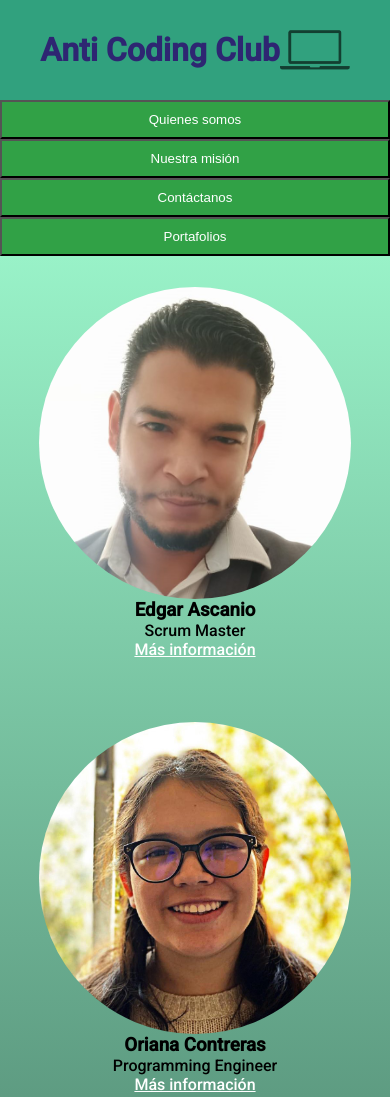
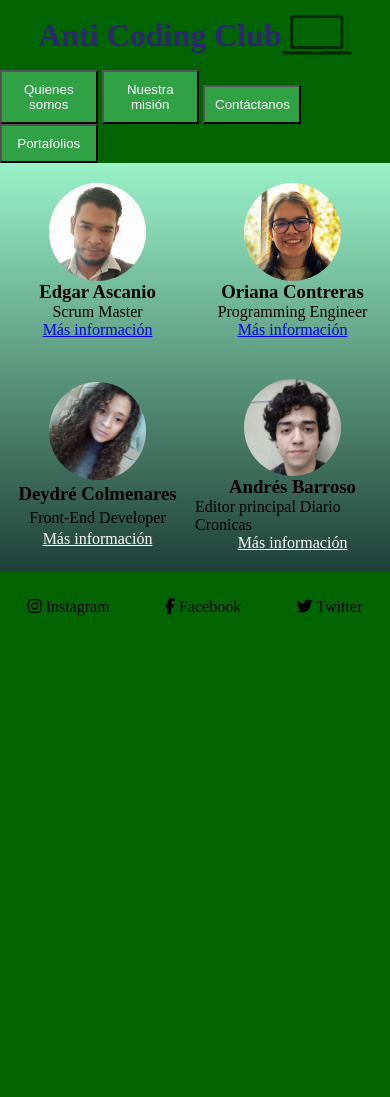
Before and after one commit to OrianaContreras/landingPageGrupo2, a plain HTML site: page index.html in a window 390 px wide. Shown: the top 1097 px of the page. After the commit the page ends 844 px from the top, so only its background shows below. Drawn offline with Linux system fonts and the light colour scheme.

Commit message:
Ingreso de metodología BEM (#1)
* Ultima actualización responsiva

* Actualización de readme

* Se agregó el portafolio de Oriana

* Cambios de incorporación de enlaces

Se incorporó enlace de portafolio de Edgar Ascanio, , descripciones de todas las fotos enlazadas y target="_blank" a cada una de ellas

* Actualizacion

Se agregan indicaciones para la evaluación

* agrega link de proyecto duby

* Se agrega a Duby al readme

* Metodo BEM

* Actualizacion

Se completacion de classes BEM en HTML

* Ahora si se agrego el archivo bem

* Cambios en BEM.css

Ultimos cambios

* Corrección solicitada

Corregido

Co-authored-by: Oriana Contreras <67810625+OrianaContreras@users.noreply.github.com>
Co-authored-by: Duby23 <80919553+Duby23@users.noreply.github.com>
Co-authored-by: AngelBarroso <60983821+AngelBarroso@users.noreply.github.com>

```diff
--- a/index.html
+++ b/index.html
@@ -5,55 +5,63 @@
     <meta http-equiv="X-UA-Compatible" content="IE=edge">
     <meta name="viewport" content="width=device-width, initial-scale=1.0">
     <title>Document</title>
-    <link rel="stylesheet" href="styles/main.css">
+    <link rel="stylesheet" href="styles/bem.css">
     <script src="https://kit.fontawesome.com/2c36e9b7b1.js"></script>
 </head>
 <body>
-    <header>
-        <h1>Anti Coding Club</h1>
-        <img src="assets/img/Computer-256.png" alt="" width="70">
+    <header class="header">
+        <h1 class="header__h1">Anti Coding Club</h1>
+        <img class="header__h1__img" src="assets/img/Computer-256.png" alt="silueta de computador" width="70">
     </header>
-    <nav>
-        <button>Quienes somos</button>
-        <button>Nuestra misión</button>
-        <button>Contáctanos</button>
-        <button>Portafolios</button>
+    <nav class="nav">
+        <button class="nav__button">Quienes somos</button>
+        <button class="nav__button">Nuestra misión</button>
+        <button class="nav__button">Contáctanos</button>
+        <button class="nav__button nav__button--colorgreen">Portafolios</button>
     </nav>
     <main>
-        <section>
-            <div class="profilepic">
-                <img src="assets/img/edgar2.jpg" alt="">
+        <section class="section">
+            <div class="section__div">
+                <img class="section__div__img" src="assets/img/edgar2.jpg" alt="Foto de Edgar Ascanio">
                 <h3>Edgar Ascanio</h3>
                 <p>Scrum Master</p>
-                <a href="">Más información</a>
+                <a href="https://edgarascanio.github.io/Mi-Portafolio/" target="_blank">Más información</a>
             </div>
-            <div class="profilepic">
-                <img src="assets/img/oriana2.jpg" alt="">
+            <div class="section__div">
+                <img class="section__div__img" src="assets/img/oriana2.jpg" alt="Foto de Oriana Contreras">
                 <h3>Oriana Contreras</h3>
                 <p>Programming Engineer</p>
-                <a href="">Más información</a>
+                <a href="https://orianacontreras.github.io/Portafolio/" target="_blank">Más información</a>
             </div>
         </section>
-        <section>
-            <div class="profilepic">
-                <img src="assets/img/deydre2.jpg" alt="">
-                <h3>Deydré Colmenares</h3>
-                <p>Front-End Developer</p>
-                <a href="">Más información</a>
+        <section class="section">
+            <div class="section__div">
+                <img class="section__div__img" src="assets/img/deydre2.jpg" alt="Foto de Deydré Colmenares">
+                <h3 class="section__div__h3">Deydré Colmenares</h3>
+                <p class="section__div__p">Front-End Developer</p>
+                <a class="section__div__a" href="https://duby23.github.io/DubyLandingPage/" target="_blank">Más información</a>
             </div>
-            <div class="profilepic">
-                <img src="assets/img/andres2.jpg" alt="">
-                <h3>Andrés Barroso</h3>
-                <p>Editor principal Diario Cronicas</p>
-                <a href="https://cronicas-368a6.web.app/">Más información</a>
+            <div class="section__div">
+                <img class="section__div__img" src="assets/img/andres2.jpg" alt="Foto de Andrés Barroso">
+                <h3 class="section__div__h3">Andrés Barroso</h3>
+                <p class="section__div__p">Editor principal Diario Cronicas</p>
+                <a class="section__div__a" href="https://cronicas-368a6.web.app/" target="_blank">Más información</a>
             </div>
         </section>
     </main>
     <footer>
-        <ul class=rrss>
-            <li><i class="fab fa-instagram"></i><span class="rs">Instagram</span></li>
-            <li><i class="fab fa-facebook-f"></i><span class="rs">Facebook</span></li>
-            <li><i class="fab fa-twitter"></i><span class="rs">Twitter</span></li>
+        <ul class="ul">
+            <li>
+                <i class="fab fa-instagram"></i>
+                <span class="rs">Instagram</span>
+            </li>
+            <li>
+                <i class="fab fa-facebook-f"></i>
+                <span class="rs">Facebook</span></li>
+            <li>
+                <i class="fab fa-twitter"></i>
+                <span class="rs">Twitter</span>
+            </li>
         </ul>
     </footer>
 </body>
--- /dev/null
+++ b/styles/bem.css
@@ -0,0 +1,78 @@
+@import url('https://fonts.googleapis.com/css2?family=Roboto:ital,wght@0,300;0,500;1,500&display=swap');
+
+* {
+    padding: 0;
+    margin: 0;
+}
+
+html {
+    background-color: darkgreen;
+}
+
+.header {
+    display: flex;
+    justify-content: center;
+    align-items: center;
+}
+
+.header__h1 {
+    color: #2E2672;
+}
+
+.nav__button {
+    padding: 10px;
+    width: 25%;
+    background-color: #31A146;
+    color: white;
+    cursor: pointer;
+}
+
+.nav__button:hover, .nav__button:active {
+    background-color: darkgreen;
+}
+
+.nav__button--colorgreen:hover {
+    background-color: rgb(90, 252, 90);
+}
+
+main {
+    background: #1f4037;
+    background: -webkit-linear-gradient(to bottom, #99f2c8, #1f4037);
+    background: linear-gradient(to bottom, #99f2c8, #1f4037);
+}
+
+.section {
+    display: flex;
+    justify-content: space-evenly;
+}
+
+.section__div {
+        width: 50%;
+        display: flex;
+        justify-content: space-evenly;
+        flex-direction: column;
+        align-items: center;
+        margin-top: 20px;
+        margin-bottom: 20px;
+}
+
+.section__div__img {
+    width: 50%;
+    border-radius: 50%;
+}
+
+.section__div__a:link, .section__div__a:visited {
+    color: white;
+}
+
+.section__div__a:hover, .section__div__a:active {
+    color: black;
+}
+
+.ul{
+    list-style-type: none;
+    display:flex;
+    justify-content:space-around;
+    align-items: center;
+    height: 70px;
+}
```
Also changed, not shown: scss/main.scss (added), styles/main.css, 1 other file.
